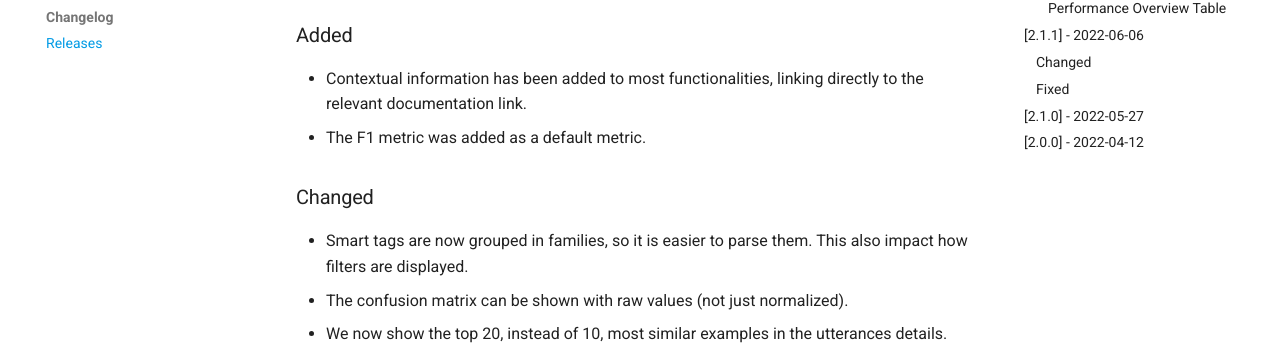
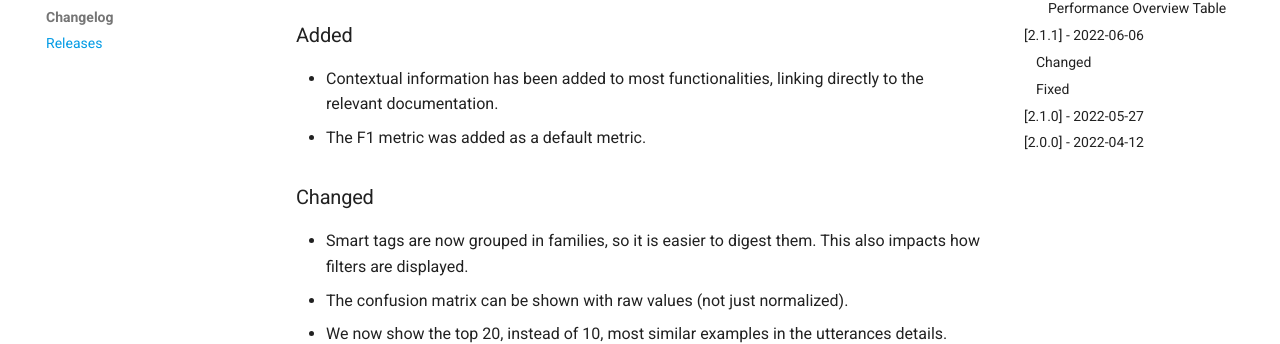
Before and after one commit to ServiceNow/azimuth, an MkDocs documentation site: the page built from docs/docs/getting-started/changelog.md, in a window 1280 px wide and 900 px high. Shown: the part 259-603 px from the top of the window. Built offline with MkDocs 1.6.1 and Material for MkDocs 9.7.7, drawn with Linux system fonts in a browser that asks for light colours; comment, search, counter and statistics services are not loaded; the version menu is left out.

Commit message:
Apply suggestions from code review
Co-authored-by: Joseph Marinier <joseph.marinier@servicenow.com>

```diff
--- a/docs/docs/getting-started/changelog.md
+++ b/docs/docs/getting-started/changelog.md
@@ -4,12 +4,12 @@
 
 ### Added
 
-- Contextual information has been added to most functionalities, linking directly to the relevant documentation link.
+- Contextual information has been added to most functionalities, linking directly to the relevant documentation.
 - The F1 metric was added as a default metric.
 
 ### Changed
 
-- Smart tags are now grouped in families, so it is easier to parse them. This also impact how filters are displayed.
+- Smart tags are now grouped in families, so it is easier to digest them. This also impacts how filters are displayed.
 - The confusion matrix can be shown with raw values (not just normalized).
 - We now show the top 20, instead of 10, most similar examples in the utterances details.
 - Renamed our docker images to use `servicenowdocker` registry on Docker Hub.
```
Also changed, not shown: docs/docs/reference/configuration/model_contract.md (+1 -1 lines), docs/docs/user-guide/exploration-space/confusion-matrix.md (+1 -1 lines), docs/docs/user-guide/exploration-space/utterances-table.md (+1 -1 lines), docs/docs/user-guide/index.md (+1 -1 lines).
